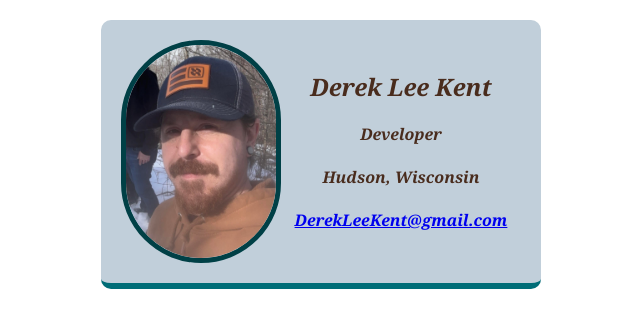
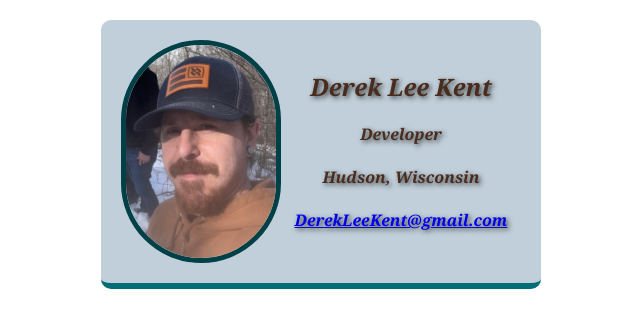
Before and after one commit to DkXLed/business-card, a plain HTML site: page index.html in a window 1280 px wide. Shown: the whole page, without its empty margins (319-959 px from the left). Drawn offline with Linux system fonts and the light colour scheme.

Commit message:
add shadow to card class

```diff
--- a/style.css
+++ b/style.css
@@ -29,6 +29,7 @@ body {
 
 .user-info {
     margin: auto;
+    text-shadow: 2px 2px 5px #393d3d;
 }
 
 p {
```
